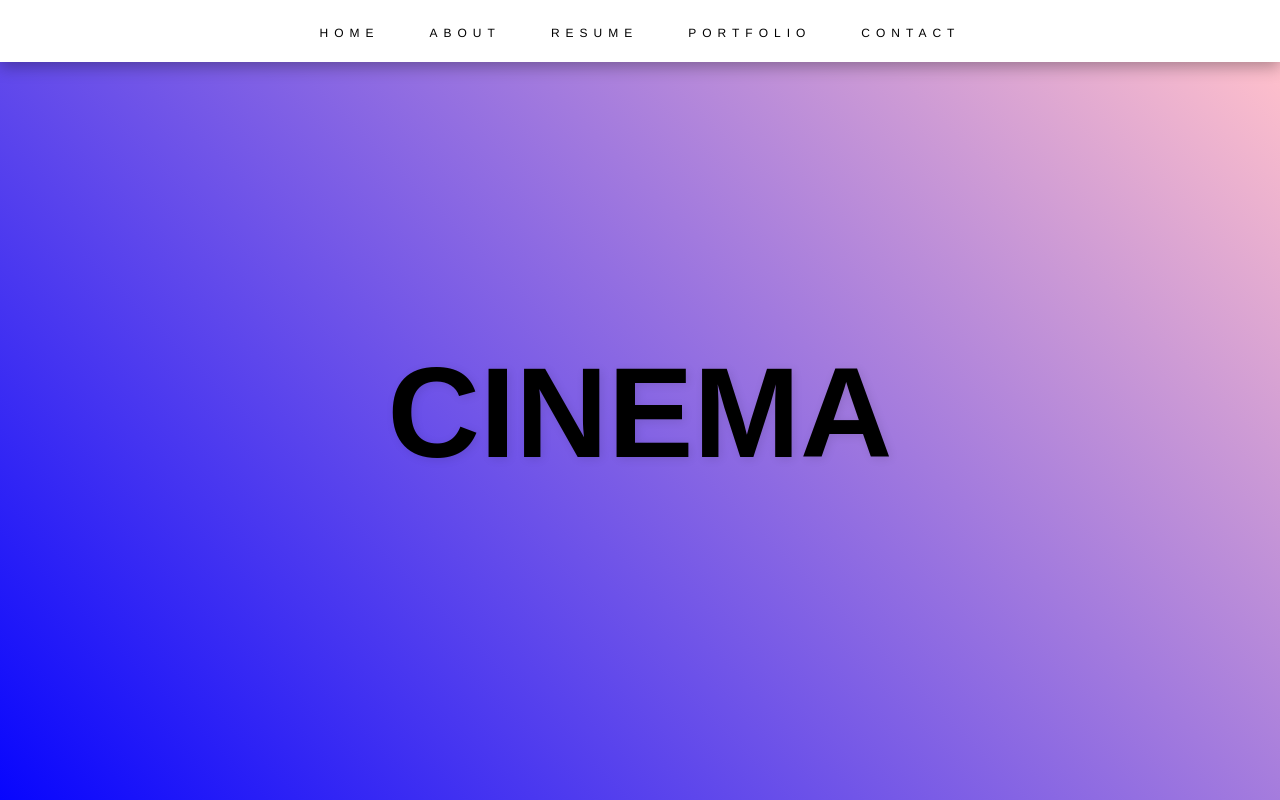
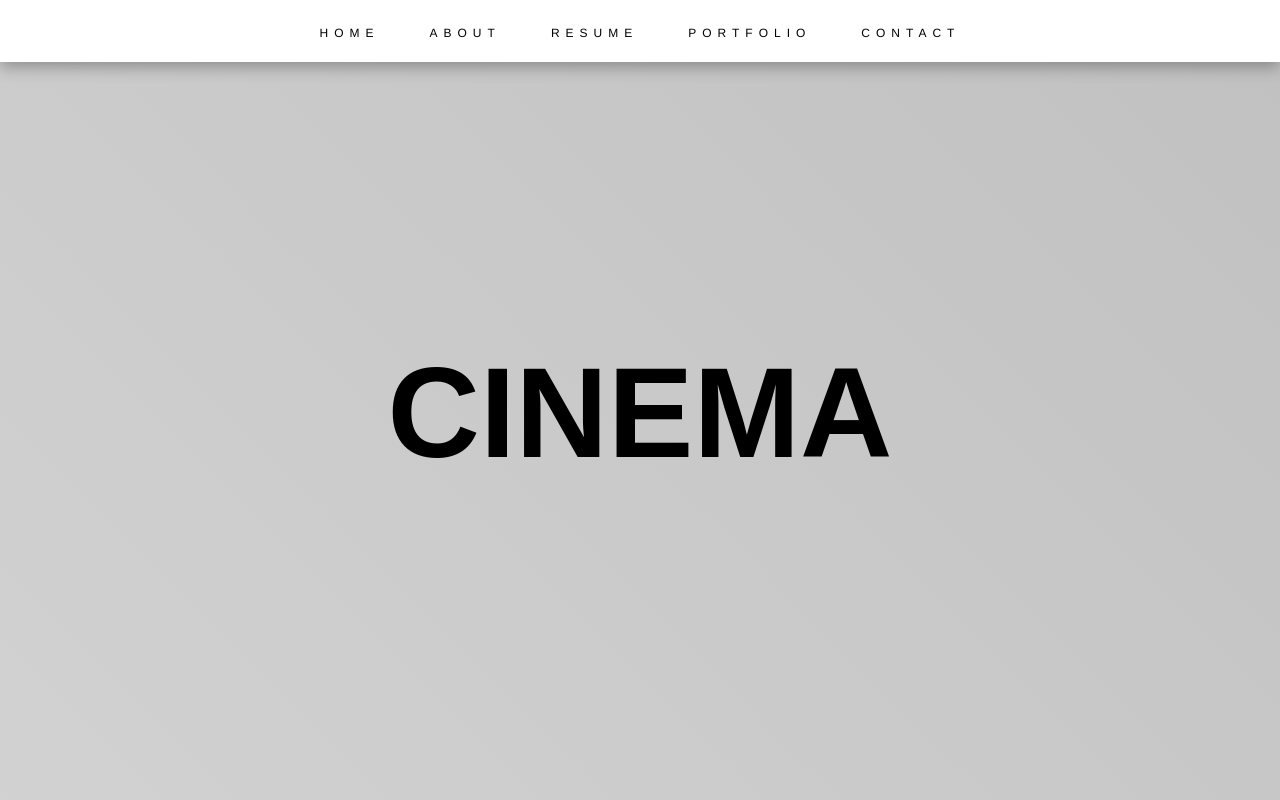
Before and after one commit to BaBaBunny/personal-website, a React (Vite) app in the folder personal-website/: page / in a window 1280 px wide. Shown: the top 800 px of the page. Built offline with nearby package versions, Linux system fonts and the light colour scheme.

Commit message:
colour adjusted

```diff
--- a/personal-website/src/index.css
+++ b/personal-website/src/index.css
@@ -26,9 +26,8 @@ body {
 
   font-family: 'Montserrat', sans-serif;
 
-  /* background: linear-gradient(-45deg, #ffffff, #f5f7fa, #e8ecf1, #ffffff); */
+  background: linear-gradient(45deg, #ffffff, #d7d7d7, #c0c0c0, #ffffff);
   background-size: 400% 400%;
-  background: linear-gradient(45deg, blue, pink);
 
   animation: shimmer 10s ease infinite;
 }
@@ -146,7 +145,5 @@ body {
   position: relative;
   bottom: 50px;
 
-  text-shadow: 2px 2px 10px rgba(0,0,0,0.1);
-
   animation: textSideSlide 3.5s ease-in-out forwards;
 }
```
